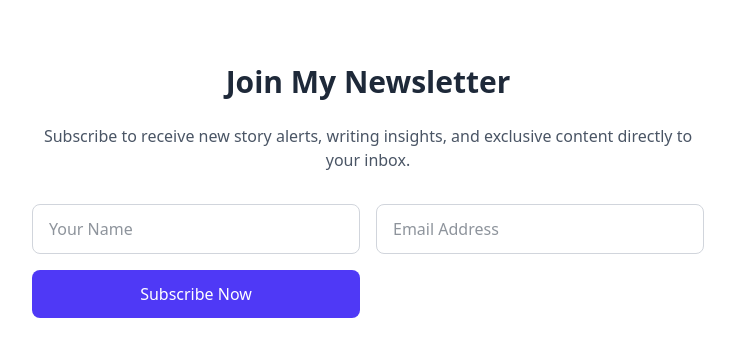
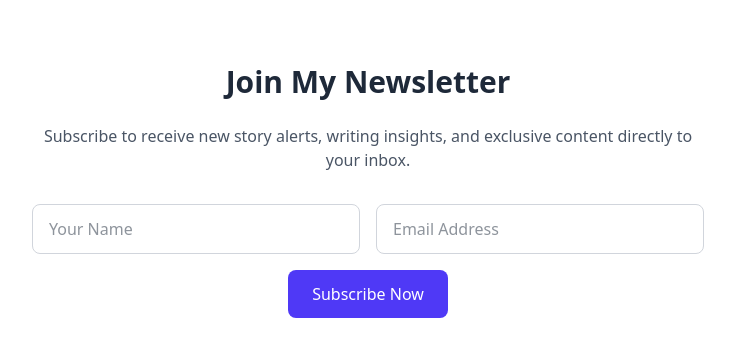
Before and after one commit to Marktawa/newsletter, a Next.js app in the folder frontend/: page / in a window 1280 px wide. Shown: the top 356 px of the page, without its empty margins (272-1007 px from the left). Built offline with nearby package versions, Linux system fonts and the light colour scheme.

Commit message:
Fix - Add Design: Test design

```diff
--- a/frontend/app/page.tsx
+++ b/frontend/app/page.tsx
@@ -71,11 +71,11 @@ export default function Page() {
                   className="w-full px-4 py-3 rounded-lg border border-gray-300 focus:outline-none focus:ring-2 focus:ring-indigo-500"
                 />
               </div>
-              <button
-                type="submit"
-                className="w-full md:w-auto px-6 py-3 bg-indigo-600 text-white font-medium rounded-lg hover:bg-indigo-700 transition duration-300"
-              >Subscribe Now</button>
             </div>
+            <button
+              type="submit"
+              className="w-full md:w-auto px-6 py-3 bg-indigo-600 text-white font-medium rounded-lg hover:bg-indigo-700 transition duration-300"
+            >Subscribe Now</button>
           </form>
 
           {message && (
@@ -83,6 +83,6 @@ export default function Page() {
           )}
         </div>
       </div>
-    </section>
+    </section >
   );
 }
```
